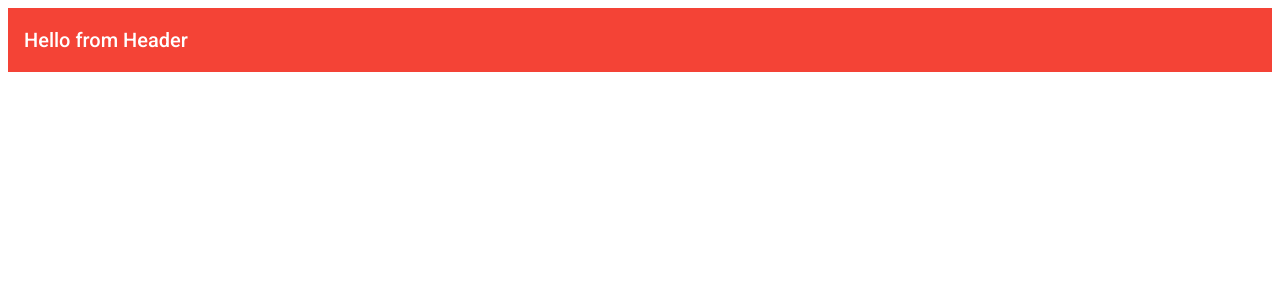
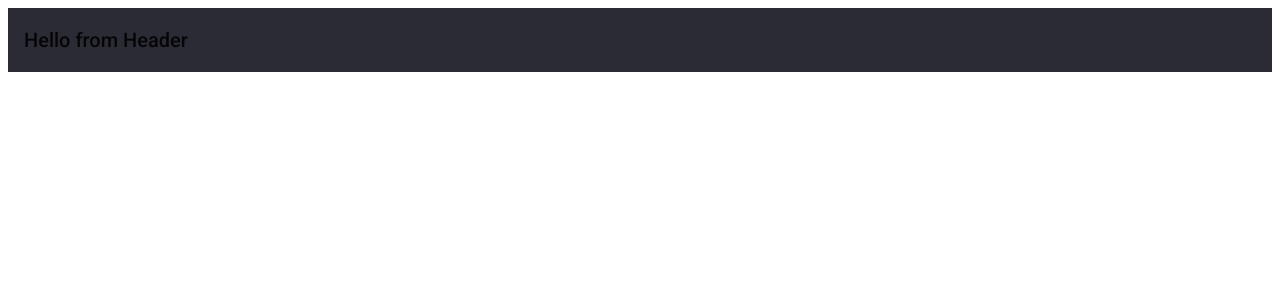
Before and after one commit to marcusjensen15/Warriors_Gym_Frontend, an Angular app: page / in a window 1280 px wide. Shown: the top 300 px of the page. Built offline with nearby package versions, Linux system fonts and the light colour scheme.

Commit message:
correctly wire stylesheet with variables

```diff
--- a/src/app/header/header.component.html
+++ b/src/app/header/header.component.html
@@ -1 +1 @@
-<mat-toolbar color="warn"> Hello from Header </mat-toolbar>
+<mat-toolbar header>Hello from Header </mat-toolbar>
--- /dev/null
+++ b/src/app/header/header.component.scss
@@ -0,0 +1,5 @@
+@import "../../assets/variables";
+
+mat-toolbar {
+  background-color: $scw-grey;
+}
--- a/src/app/header/header.component.ts
+++ b/src/app/header/header.component.ts
@@ -2,7 +2,8 @@ import { Component } from "@angular/core";
 
 @Component({
   selector: 'app-header',
-  templateUrl: './header.component.html'
+  templateUrl: './header.component.html',
+  styleUrls: ["./header.component.scss"]
 })
 
 export class HeaderComponent {}
--- /dev/null
+++ b/src/assets/variables.scss
@@ -0,0 +1 @@
+$scw-grey: #2B2B36;
```
Also changed, not shown: src/styles.sass (line endings or trailing spaces).
